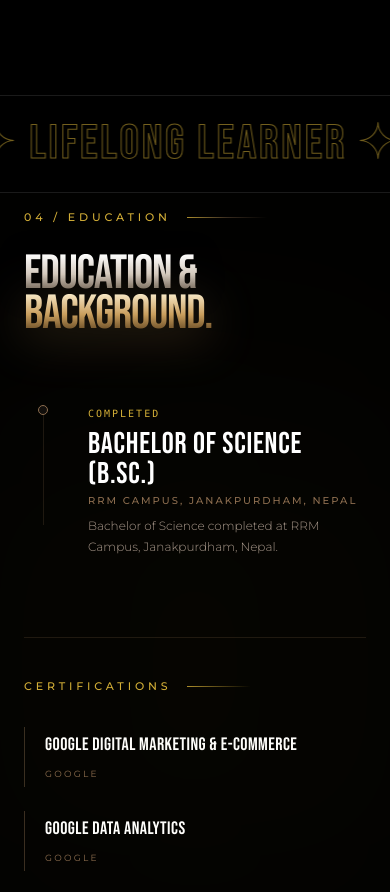
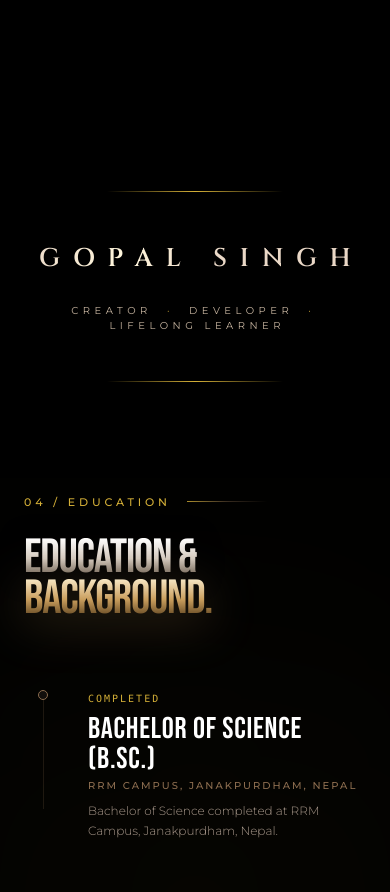
Before and after one commit to gopalstudio-pn/gopal-singh-portfolio, a React (Vite) app: page / in a window 390 px wide. Shown: the part 3080-3972 px from the top of the page. Built offline with nearby package versions, Linux system fonts and the light colour scheme; a web font is replaced by a local one.

Commit message:
Replace gold G with logo in galaxy scene, replace name marquee with calm premium name band

```diff
--- a/src/components/GalaxyScene.tsx
+++ b/src/components/GalaxyScene.tsx
@@ -30,21 +30,23 @@ export default function GalaxyScene() {
     const envTex = pmrem.fromScene(new RoomEnvironment(), 0.04).texture;
     scene.environment = envTex;
 
-    const gold = new THREE.MeshPhysicalMaterial({ color: 0xd4af37, metalness: 1, roughness: 0.22, clearcoat: 0.6, clearcoatRoughness: 0.2 });
     const emblem = new THREE.Group();
-    const tube = 0.28;
-    const ringR = 1.2;
-    const arcGeo = new THREE.TorusGeometry(ringR, tube, 32, 96, Math.PI * 1.78);
-    const arc = new THREE.Mesh(arcGeo, gold);
-    arc.rotation.z = Math.PI * 0.222;
-    const barGeo = new THREE.BoxGeometry(0.95, 0.5, tube * 2);
-    const bar = new THREE.Mesh(barGeo, gold);
-    bar.position.set(1.0, 0, 0);
-    const capGeo = new THREE.SphereGeometry(tube, 32, 24);
-    const cap = new THREE.Mesh(capGeo, gold);
-    cap.position.set(ringR * Math.cos(Math.PI * 0.222), ringR * Math.sin(Math.PI * 0.222), 0);
-    emblem.add(arc, bar, cap);
-    emblem.scale.setScalar(1.15);
+    const logoGeo = new THREE.PlaneGeometry(1, 1);
+    const logoMat = new THREE.MeshBasicMaterial({ transparent: true, opacity: 0, side: THREE.DoubleSide, depthWrite: false, blending: THREE.AdditiveBlending, toneMapped: false });
+    const logoMesh = new THREE.Mesh(logoGeo, logoMat);
+    emblem.add(logoMesh);
+    let logoTex: THREE.Texture | null = null;
+    new THREE.TextureLoader().load('/gopal-logo.png', (tx) => {
+      tx.colorSpace = THREE.SRGBColorSpace;
+      tx.anisotropy = 4;
+      const img: any = tx.image;
+      const ar = img && img.width && img.height ? img.width / img.height : 1;
+      logoMesh.scale.set(1.5 * ar, 1.5, 1);
+      logoMat.map = tx;
+      logoMat.opacity = 1;
+      logoMat.needsUpdate = true;
+      logoTex = tx;
+    });
     scene.add(emblem);
 
     const count = small ? 1800 : 4200;
@@ -127,12 +129,11 @@ export default function GalaxyScene() {
       io.disconnect();
       ro.disconnect();
       mount.removeEventListener('pointermove', move);
-      arcGeo.dispose();
-      barGeo.dispose();
-      capGeo.dispose();
+      logoGeo.dispose();
+      logoMat.dispose();
+      if (logoTex) logoTex.dispose();
       pGeo.dispose();
       pMat.dispose();
-      gold.dispose();
       envTex.dispose();
       pmrem.dispose();
       renderer.dispose();
--- a/src/components/Interactions.tsx
+++ b/src/components/Interactions.tsx
@@ -1,4 +1,5 @@
 import { useEffect, useMemo, useRef, useState } from 'react';
+import { motion } from 'framer-motion';
 
 const isCoarse = () => window.matchMedia('(pointer: coarse)').matches;
 const isReduced = () => window.matchMedia('(prefers-reduced-motion: reduce)').matches;
@@ -222,20 +223,55 @@ export const EasterEgg = () => {
   );
 };
 
-export const NameMarquee = () => {
-  const item = 'GOPAL SINGH  ✦  CREATOR  ✦  DEVELOPER  ✦  LIFELONG LEARNER  ✦  ';
-  return (
-    <div aria-hidden="true" className="relative w-full select-none overflow-hidden border-y border-white/10 bg-black py-6">
-      <div
-        className="marquee-track flex w-max whitespace-nowrap"
-        style={{ animation: 'marquee 32s linear infinite', willChange: 'transform', fontFamily: "'Bebas Neue', sans-serif" }}
+export const NameMarquee = () => (
+  <section aria-label="Gopal Singh" className="relative w-full bg-black px-6 py-24 text-center sm:py-32">
+    <motion.div
+      initial={{ scaleX: 0, opacity: 0 }}
+      whileInView={{ scaleX: 1, opacity: 1 }}
+      viewport={{ once: true, margin: '-80px' }}
+      transition={{ duration: 1.4, ease: [0.16, 1, 0.3, 1] }}
+      className="mx-auto h-px w-44 bg-gradient-to-r from-transparent via-[#D4AF37] to-transparent"
+    />
+    <motion.h2
+      initial={{ opacity: 0, y: 24 }}
+      whileInView={{ opacity: 1, y: 0 }}
+      viewport={{ once: true, margin: '-80px' }}
+      transition={{ duration: 1.2, delay: 0.25, ease: [0.16, 1, 0.3, 1] }}
+      className="mt-12 pl-[0.5em] text-[clamp(1.6rem,4.6vw,3.4rem)] uppercase tracking-[0.5em]"
+      style={{ fontFamily: "'Cinzel', serif", fontWeight: 600 }}
+    >
+      <motion.span
+        initial={{ backgroundPosition: '200% 0' }}
+        whileInView={{ backgroundPosition: '-100% 0' }}
+        viewport={{ once: true, margin: '-80px' }}
+        transition={{ duration: 2.8, delay: 0.8, ease: 'easeInOut' }}
+        style={{
+          backgroundImage: 'linear-gradient(110deg, #EAD8C7 38%, #FFF6DC 50%, #EAD8C7 62%)',
+          backgroundSize: '250% 100%',
+          WebkitBackgroundClip: 'text',
+          backgroundClip: 'text',
+          color: 'transparent',
+        }}
       >
-        {[0, 1].map((i) => (
-          <span key={i} className="text-[clamp(3rem,8vw,6.5rem)] leading-none tracking-[0.06em]" style={{ color: 'transparent', WebkitTextStroke: '1px rgba(212,175,55,0.55)' }}>
-            {item.repeat(3)}
-          </span>
-        ))}
-      </div>
-    </div>
-  );
-};
+        Gopal Singh
+      </motion.span>
+    </motion.h2>
+    <motion.p
+      initial={{ opacity: 0, y: 16 }}
+      whileInView={{ opacity: 1, y: 0 }}
+      viewport={{ once: true, margin: '-80px' }}
+      transition={{ duration: 1.2, delay: 0.6, ease: [0.16, 1, 0.3, 1] }}
+      className="mt-6 pl-[0.45em] text-[10px] tracking-[0.45em] text-[#C4B29E]"
+      style={{ fontFamily: "'Montserrat', sans-serif" }}
+    >
+      CREATOR <span className="mx-2 text-[#D4AF37]">·</span> DEVELOPER <span className="mx-2 text-[#D4AF37]">·</span> LIFELONG LEARNER
+    </motion.p>
+    <motion.div
+      initial={{ scaleX: 0, opacity: 0 }}
+      whileInView={{ scaleX: 1, opacity: 1 }}
+      viewport={{ once: true, margin: '-80px' }}
+      transition={{ duration: 1.4, delay: 0.9, ease: [0.16, 1, 0.3, 1] }}
+      className="mx-auto mt-12 h-px w-44 bg-gradient-to-r from-transparent via-[#D4AF37] to-transparent"
+    />
+  </section>
+);
```
